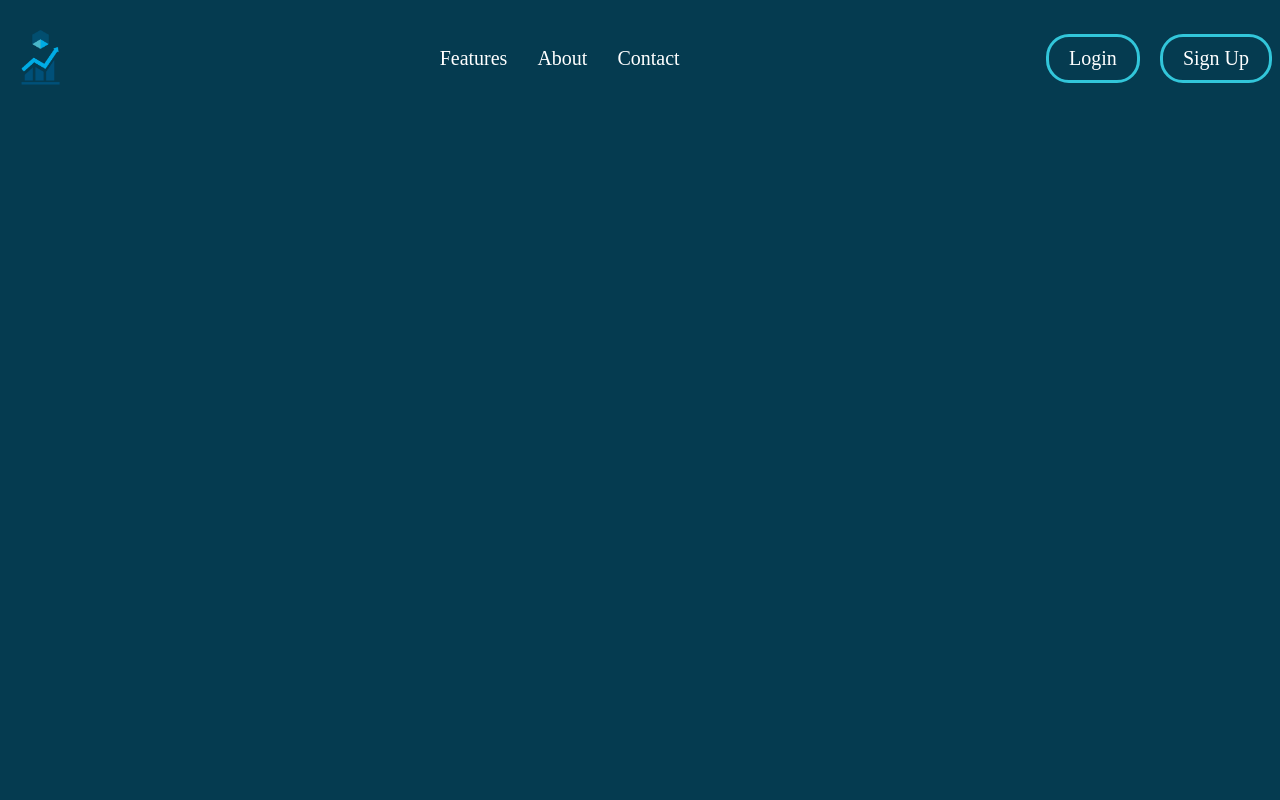
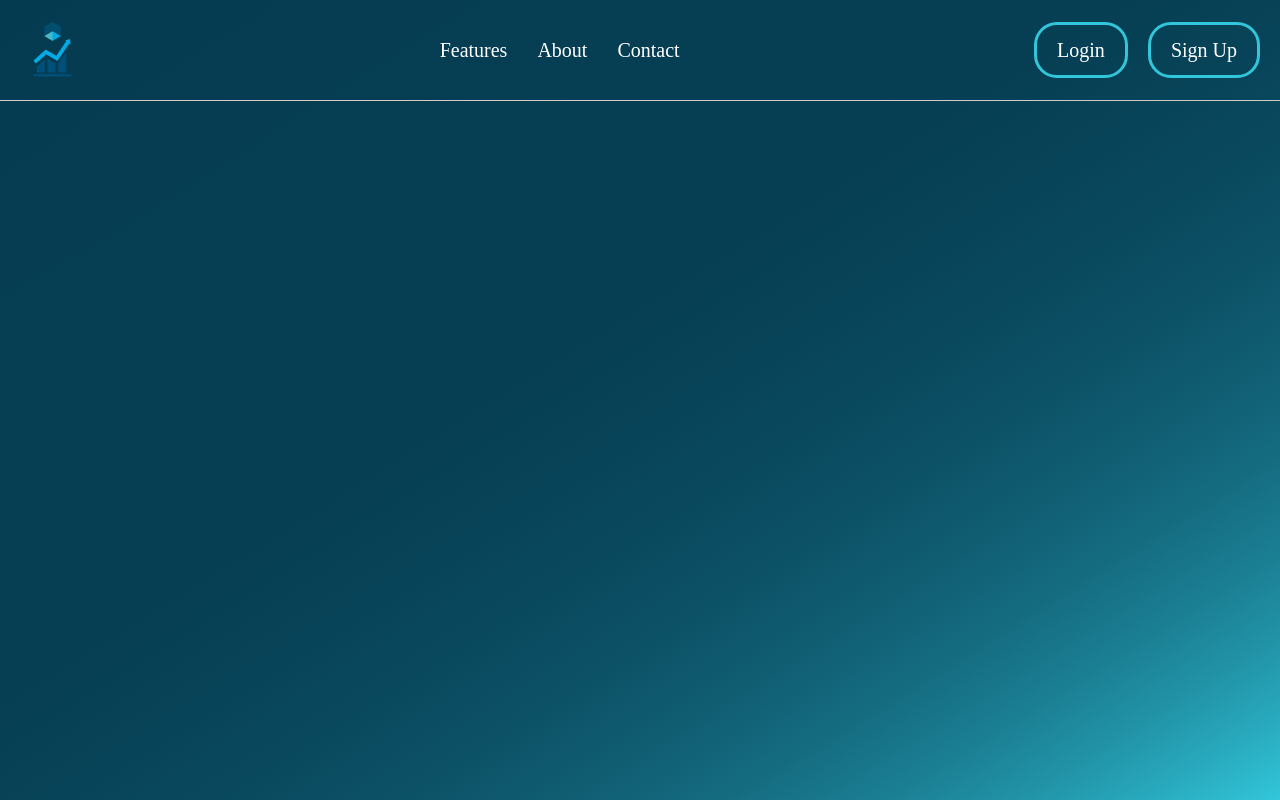
Before and after one commit to natashasant0sh/investment-portfolio-website, a React (Create React App) app: page / in a window 1280 px wide. Built offline with nearby package versions, Linux system fonts and the light colour scheme.

Commit message:
fixed gradient bug, modified home page

```diff
--- a/package.json
+++ b/package.json
@@ -8,6 +8,7 @@
     "@testing-library/user-event": "^13.5.0",
     "react": "^18.2.0",
     "react-dom": "^18.2.0",
+    "react-icons": "^4.11.0",
     "react-router-dom": "^6.17.0",
     "react-scripts": "5.0.1",
     "styled-components": "^6.1.0",
@@ -36,5 +37,8 @@
       "last 1 firefox version",
       "last 1 safari version"
     ]
+  },
+  "devDependencies": {
+    "tailwindcss": "^3.3.5"
   }
 }
--- a/src/components/Navbar.jsx
+++ b/src/components/Navbar.jsx
@@ -4,14 +4,13 @@ import styled from 'styled-components';
 import logo from '../assets/logo.png'
 
 const Navigation = styled.nav`
-  width: 100%;
-  height: 100px;
-  position: relative;
   display: flex;
   justify-content: space-between;
   align-items: center;
-  padding: 0;
-  `;
+  max-width: 1240px;
+  margin: 0 auto;
+  height: 100px;
+`;
 
 const Logo = styled.img`
   height: 60px; // adjust as needed
--- a/src/index.css
+++ b/src/index.css
@@ -1,8 +1,3 @@
-body {
-  background-color: #053B50;
-}
-
-code {
-  font-family: source-code-pro, Menlo, Monaco, Consolas, 'Courier New',
-    monospace;
-}
+@tailwind base;
+@tailwind components;
+@tailwind utilities;
--- a/src/pages/Home.jsx
+++ b/src/pages/Home.jsx
@@ -1,11 +1,29 @@
 import React from 'react';
 import Navbar from '../components/Navbar';
+import styled from 'styled-components';
+
+const Background = styled.div`
+height: 100vh;
+background: #053B50;
+background-image: linear-gradient(to bottom right,#053B50,85%, #32C6DA );
+background-repeat: no-repeat;
+`;
+
+const NavbarWrapper = styled.div`
+  border-bottom: 1px solid #ccc;
+`;
+
 
 const Home = () => {
   return (
+    <Background>
     <div>
-      <Navbar />
+        <NavbarWrapper>
+            <Navbar />
+        </NavbarWrapper>
+
     </div>
+    </Background>
   );
 };
 
--- /dev/null
+++ b/tailwind.config.js
@@ -0,0 +1,10 @@
+/* @type {import('tailwindcss').Config} */
+module.exports = {
+  content: [
+    "./src/**/*.{js,jsx,ts,tsx}",
+  ],
+  theme: {
+    extend: {},
+  },
+  plugins: [],
+}
```
Also changed, not shown: 1 other file (tests, documents, lock files or other folders).
